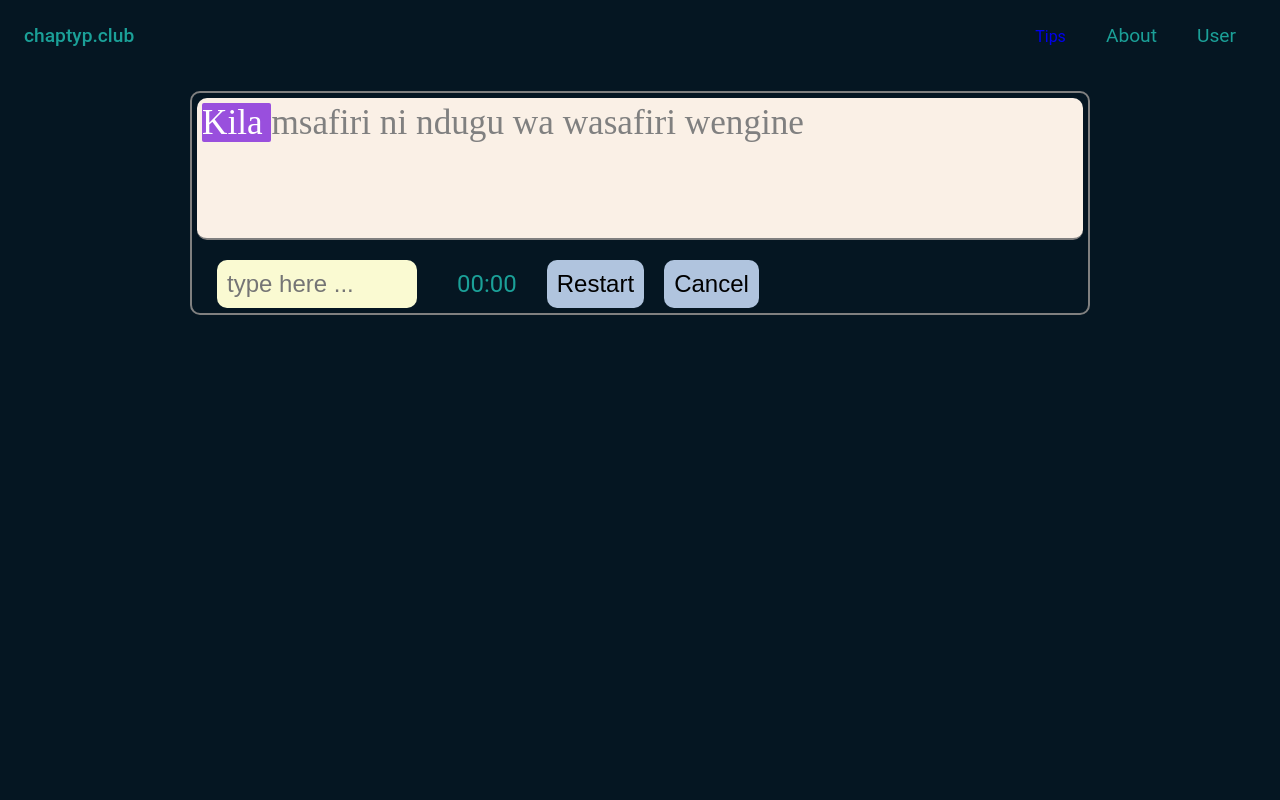
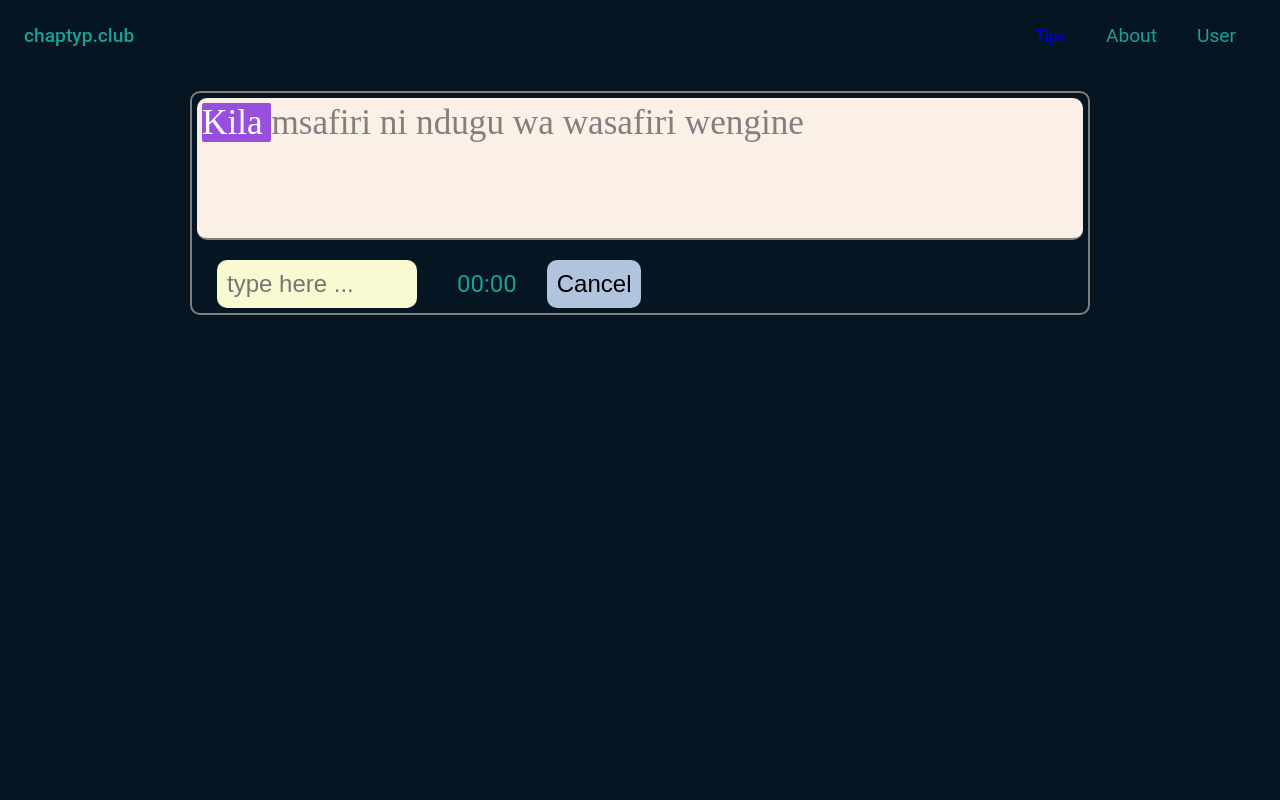
Before and after one commit to astrojose/chaptype, a React (Create React App) app: page /quotes in a window 1280 px wide. Shown: the top 800 px of the page. Built offline with nearby package versions, Linux system fonts and the light colour scheme.

Commit message:
migrate to dev

```diff
--- a/package.json
+++ b/package.json
@@ -11,6 +11,8 @@
     "react-dom": "^17.0.1",
     "react-router-dom": "^5.2.0",
     "react-scripts": "4.0.1",
+    "semantic-ui-css": "^2.4.1",
+    "semantic-ui-react": "^2.0.3",
     "swahili": "^1.0.0",
     "web-vitals": "^0.2.4"
   },
--- a/src/components/main-game.js
+++ b/src/components/main-game.js
@@ -15,7 +15,7 @@ const MainGame = (props) => {
         let wordNodes = document.querySelector(".quoteText").childNodes
         if (windex <= wordNodes.length){
             wordNodes.item(windex).className="curr"
-            wordNodes.item(windex).scrollIntoView({block: "center", inline: "nearest"})
+            wordNodes.item(windex).scrollIntoView({behavior: "smooth", block: "center", inline: "nearest"})
         }
     },[windex]);
 
@@ -29,6 +29,7 @@ const MainGame = (props) => {
     let parag = props.quote;
     let source = props.source
     let author = props.author
+
     const splitQuote = () => { return  parag.split(" ")}
 
     const getWpm = () => {
@@ -137,17 +138,10 @@ const MainGame = (props) => {
                     </div>
                     <div className="actions">
                         <span className='timer'></span>
-                        <button className='action'
+                        <button className='restart'
                           onClick={
                             ()=>{
-                              window.location.reload()
-                            }
-                          }> Restart
-                        </button>
-                        <button className='action'
-                          onClick={
-                            ()=>{
-                              window.location = '/'
+                              props.history.goBack()
                             }
                           }> Cancel
                         </button>
@@ -159,7 +153,7 @@ const MainGame = (props) => {
         let reference = (
         <>
          <span> From: {getSource()} by {getAuthor()}</span><br/>
-       </>
+        </>
         )
         let result = (
         <div className="result">
```
Also changed, not shown: 2 other files (tests, documents, lock files or other folders).
